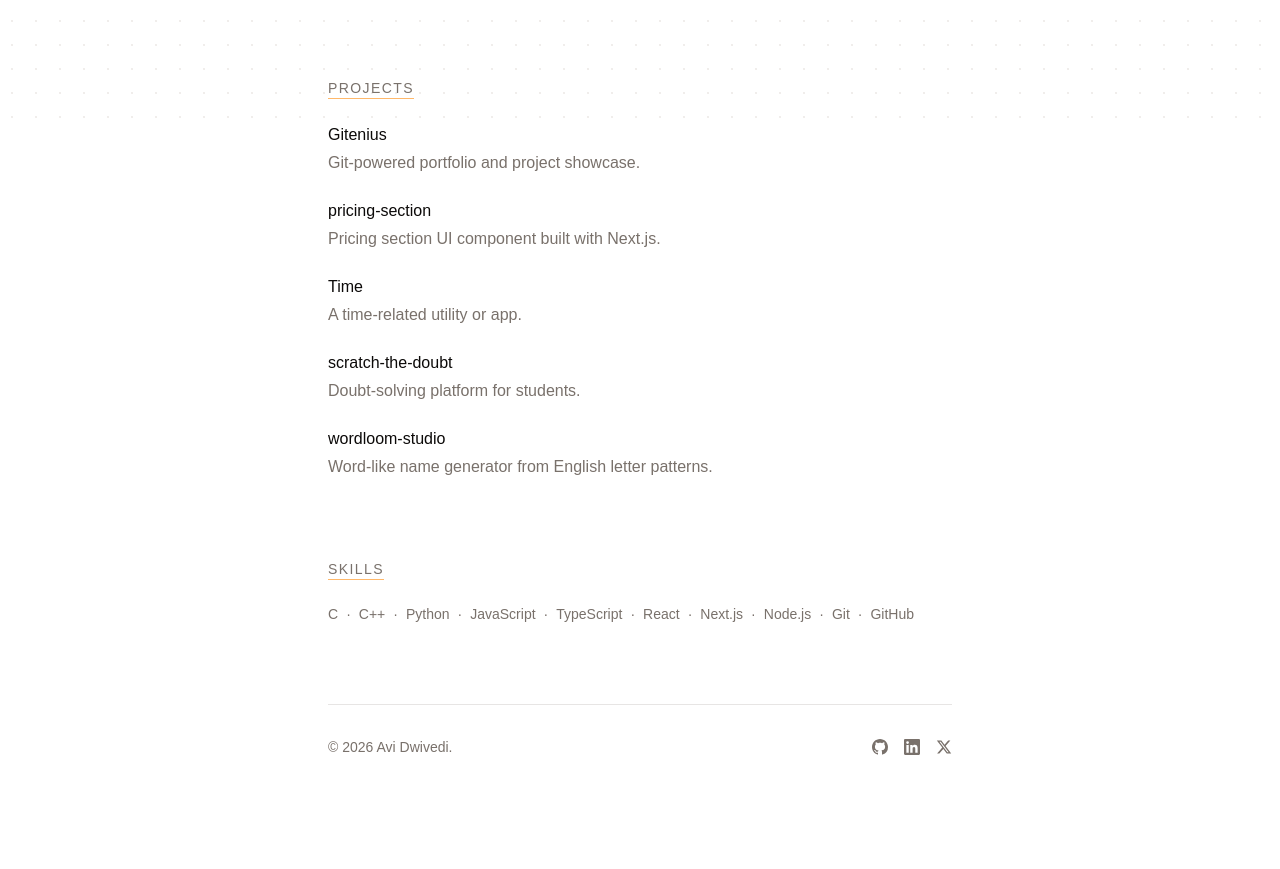
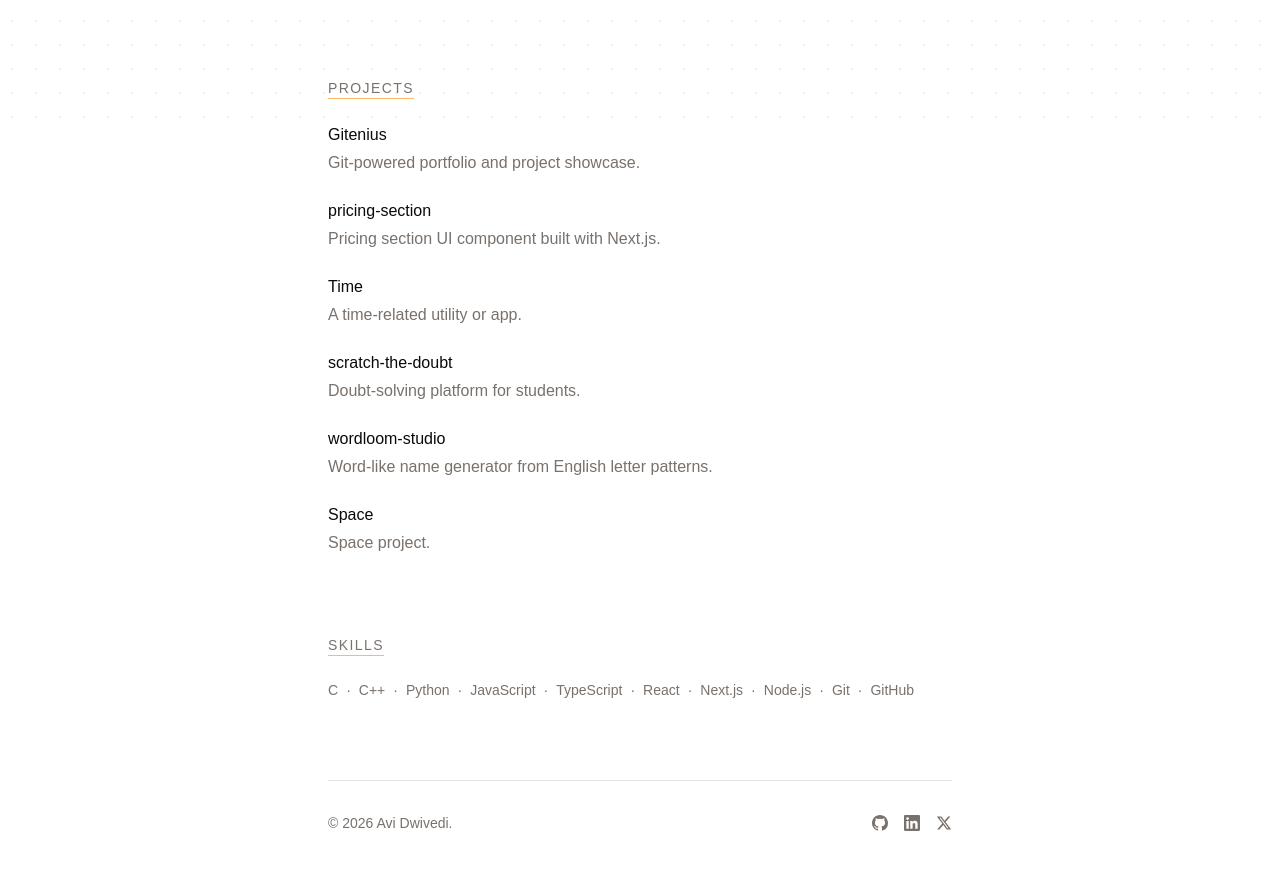
Before and after one commit to whoavidwivedi/portfoliov2, a Next.js app: page / in a window 1280 px wide. Shown: the part 663-1532 px from the top of the page. Built offline with nearby package versions, Linux system fonts and the light colour scheme; a web font is replaced by a local one.

Commit message:
Add space project to portfolio

```diff
--- a/app/page.tsx
+++ b/app/page.tsx
@@ -213,6 +213,10 @@ export default function Page() {
                   name: "wordloom-studio",
                   desc: "Word-like name generator from English letter patterns.",
                 },
+                {
+                  name: "Space",
+                  desc: "Space project.",
+                },
               ].map((p) => (
                 <div key={p.name}>
                   <a
```
